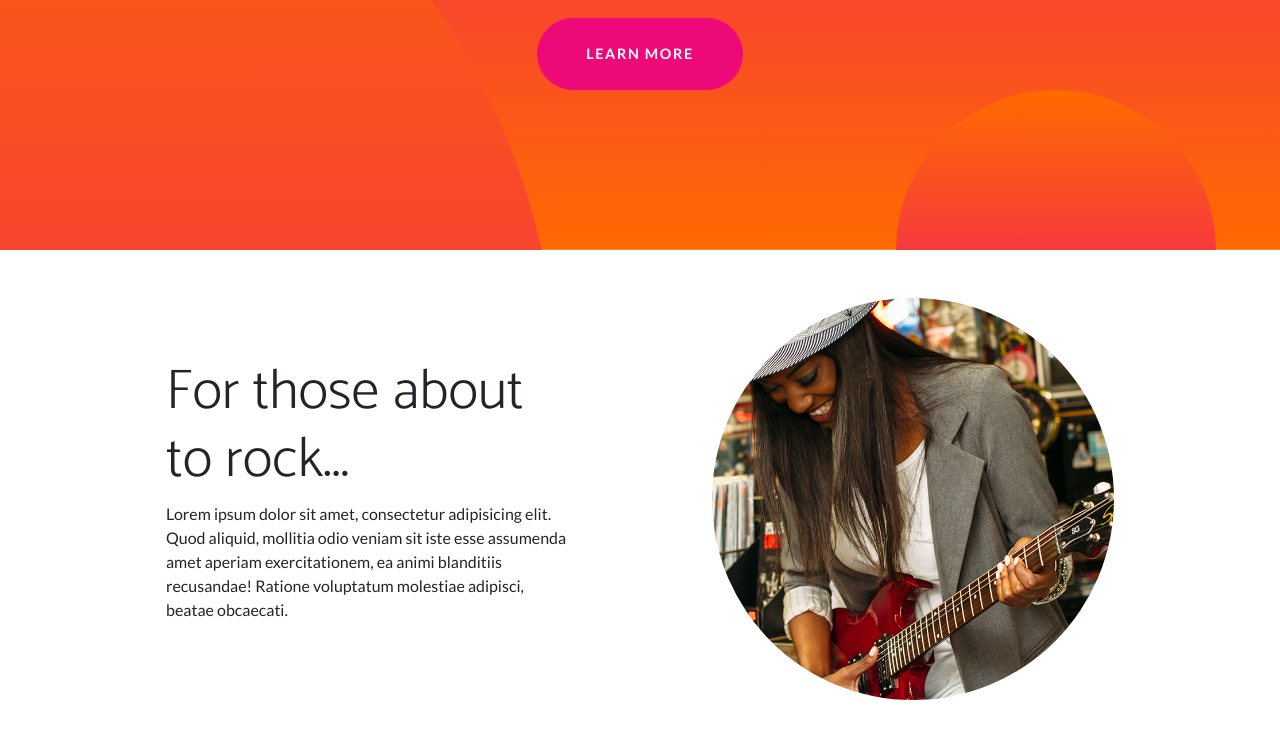
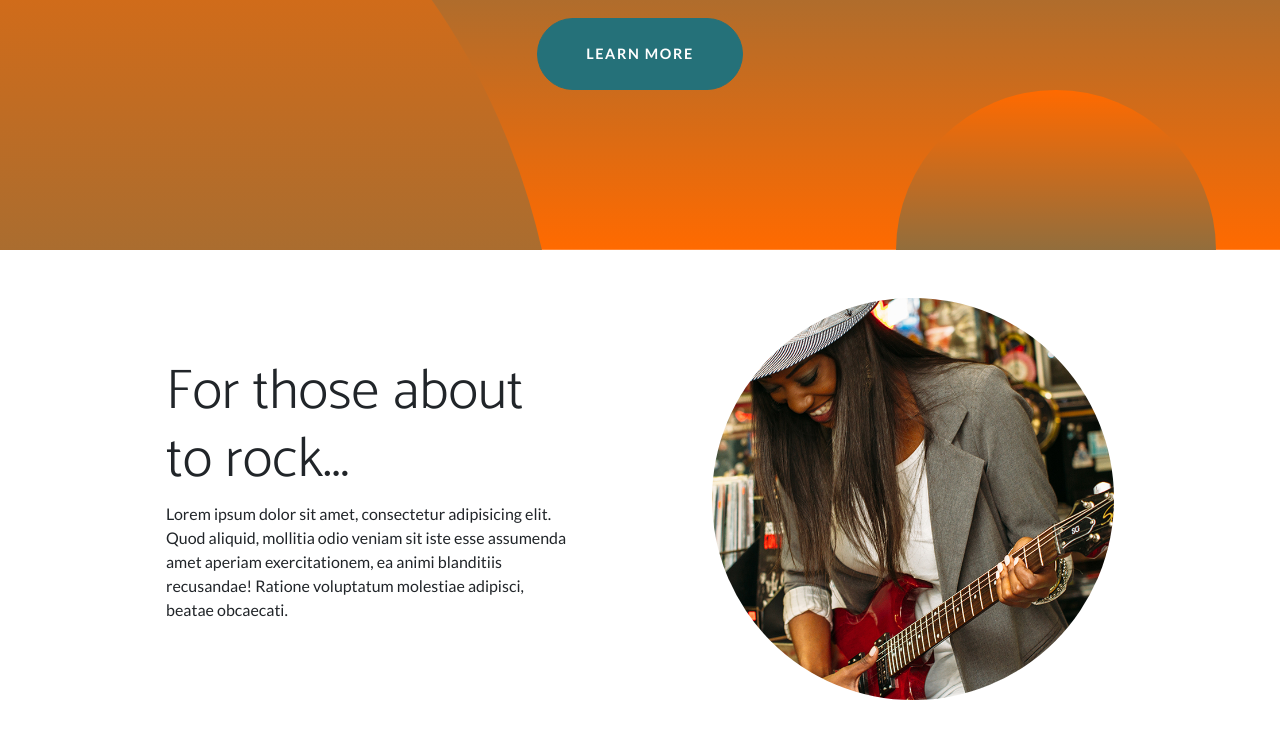
Before and after one commit to Rainbowrabbit10k/rainbowrabbit10k.github.io, a website: page src/pug/index.pug in a window 1280 px wide. Shown: the part 437-1187 px from the top of the page. Drawn offline with nearby package versions, Linux system fonts and the light colour scheme; files that its build step writes are made by us from their sources; files whose address does not match are found by name.

Commit message:
launch page v0

```diff
--- a/src/scss/variables/_colors.scss
+++ b/src/scss/variables/_colors.scss
@@ -4,7 +4,7 @@
 
 // Override Bootstrap color system
 
-$pink: #ee0979;
+$pink: #257179;
 $orange: #ff6a00;
 
 // Override Bootstrap default state colors
```
Also changed, not shown: dist/assets/ico.png (added), dist/assets/img/01.jpg (deleted), dist/assets/img/02.jpg (deleted), dist/assets/img/03.jpg (deleted), dist/assets/img/1.png (added), dist/assets/img/2.png (added), dist/assets/img/3.png (added), dist/css/styles.css, dist/index.html.
